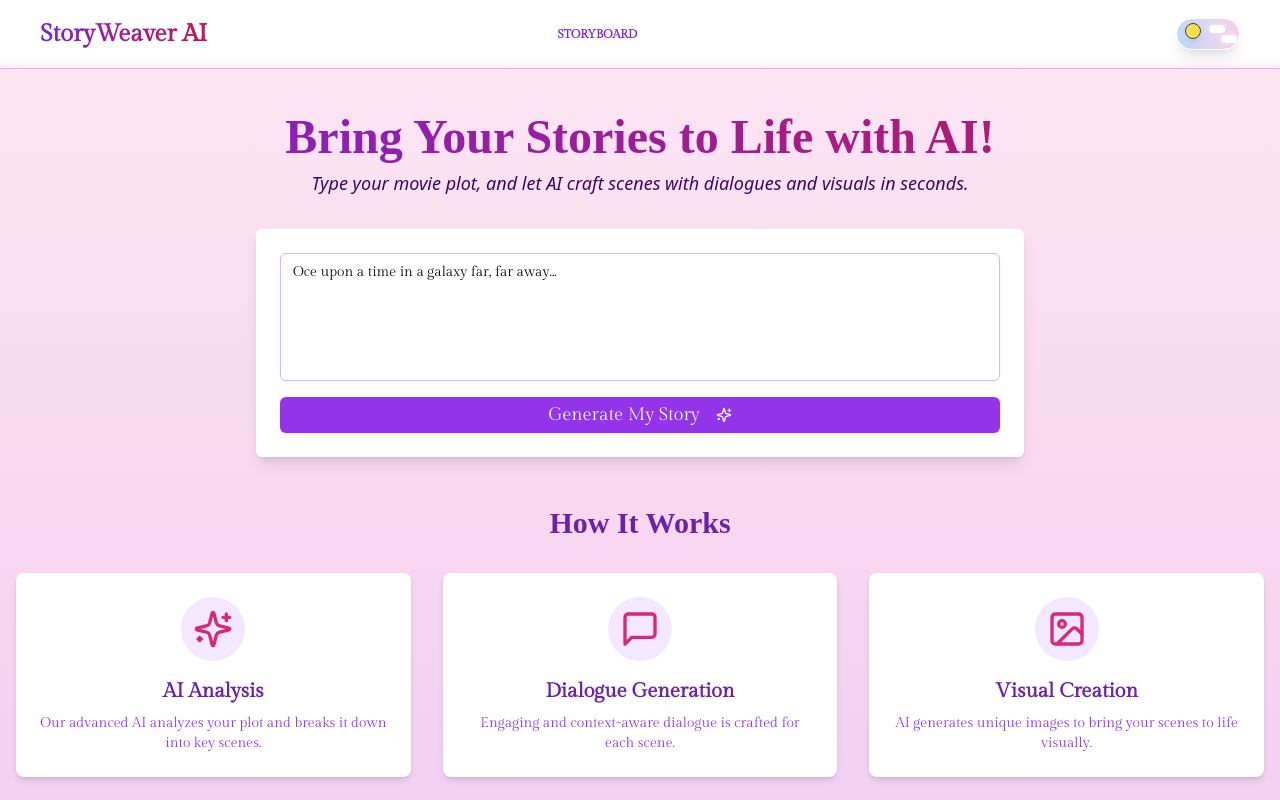
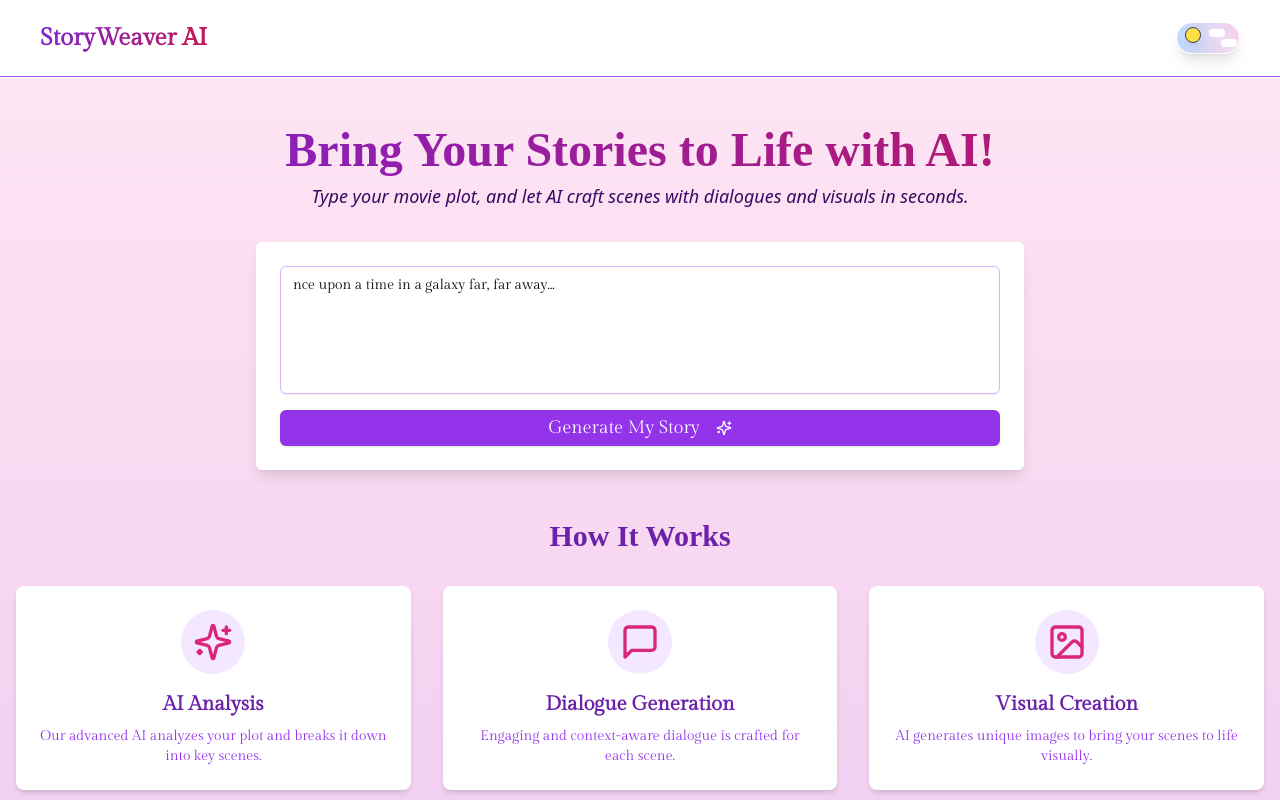
Before and after one commit to MihirJaiswal/StoryWeaver-AI, a Next.js app: page / in a window 1280 px wide. Shown: the top 800 px of the page. Built offline with nearby package versions, Linux system fonts and the light colour scheme.

Commit message:
some changes

```diff
--- a/src/app/page.tsx
+++ b/src/app/page.tsx
@@ -5,7 +5,7 @@ export default function Home() {
   return (
     <main className="bg-img1 dark:bg-img2">
       <HomeHeader/>
-      <div className="mt-[65px]">
+      <div className="mt-[59px] md:mt-[78px]">
       <Landing/>
       </div>
     </main>
--- a/src/components/HomeHeader.tsx
+++ b/src/components/HomeHeader.tsx
@@ -1,35 +1,50 @@
-import Image from 'next/image'
-import React from 'react'
-import HomeNav from './HomeNav'
-import HomeMobileNav from './HomeMobileNav'
-import { ModeToggle } from './ModeToggle'
+import Image from 'next/image';
+import React from 'react';
+import HomeNav from './HomeNav';
+import HomeMobileNav from './HomeMobileNav';
+import { ModeToggle } from './ModeToggle';
 
 const HomeHeader = () => {
   return (
-    <div className='fixed w-full top-0 z-50  backdrop-blur-sm border-b border-purple-300 lg:backdrop-blur-sm'>
-        <div className='flex justify-between items-center px-5 lg:px-7.5 xl:px-10'>
+    <div className='fixed w-full top-0 z-50 bg-mainb backdrop-blur-sm border-b border-purple-500 dark:border-purple-900 lg:backdrop-blur-sm bg-white dark:bg-gray-900'>
+      <div className='flex justify-between items-center px-5 lg:px-7.5 xl:px-10 py-3'>
+        {/* Logo & Title */}
         <a href="/" className='flex items-center w-[12rem] xl:mr-8'>
-            {/* <Image
+          {/* Uncomment the below Image element if you have a logo */}
+          {/* <Image
             alt='logo'
             src={logo}
             width={52}
             height={42}
             className='max-sm:size-10 m-2'
-            /> */}
-            <p className='text-transparent bg-clip-text bg-gradient-to-r from-purple-700 to-pink-700 font-bold text-2xl max-lg:hidden'>StoryWeaver <span className='text-pink-700'>AI</span></p>
+          /> */}
+           {/* Dark Mode Toggle */}
+        <div className='flex items-center md:hidden'>
+          <ModeToggle />
+        </div>
+          <p className='text-transparent bg-clip-text bg-gradient-to-r from-purple-700 to-pink-700 font-bold text-2xl transition-all duration-300 hover:text-pink-700 max-lg:hidden'>
+            StoryWeaver <span className='text-pink-700'>AI</span>
+          </p>
         </a>
-        <div>
-        <HomeNav/>
+
+
+        {/* Navigation - Desktop */}
+        <div className="hidden lg:flex space-x-8 items-center">
+          <HomeNav />
         </div>
-      <div className='flex-between gap-5'>
-         <HomeMobileNav/>
-      </div>
-      <div>
-        <ModeToggle/>
+
+        {/* Mobile Navigation */}
+        <div className='flex lg:hidden gap-5 items-center'>
+          <HomeMobileNav />
+        </div>
+
+       {/* Dark Mode Toggle */}
+       <div className='flex items-center hidden md:block'>
+          <ModeToggle />
+        </div>
       </div>
     </div>
-    </div>
-  )
-}
+  );
+};
 
-export default HomeHeader
+export default HomeHeader;
--- a/src/components/HomeNav.tsx
+++ b/src/components/HomeNav.tsx
@@ -1,6 +1,5 @@
-'use client'
-import React from 'react'
-import { useState } from 'react';
+'use client';
+import React, { useState } from 'react';
 import { usePathname } from 'next/navigation';
 import { navigation } from '../../constant';
 
@@ -15,9 +14,10 @@ function HomeNav() {
 
   return (
     <div>
+      {/* Desktop Navigation */}
       <nav
         className={`${
-            openNavigation ? "flex" : "hidden"
+          openNavigation ? 'flex' : 'hidden'
         } fixed top-[5rem] left-0 right-0 bottom-0 bg-black lg:static lg:flex lg:mx-auto lg:bg-transparent`}
       >
         <div className="relative z-2 flex flex-col items-center justify-center m-auto lg:flex-row">
@@ -26,12 +26,12 @@ function HomeNav() {
               key={item.label}
               href={item.route}
               onClick={handleClick}
-                className={`block relative font-code text-2xl uppercase text-n-1 transition-colors text-purple-700 hover:text-color-1 ${
-                  item.route === pathname ? "lg:hidden" : ""
-                } px-6 py-6 lg:-mr-0.25 lg:text-xs lg:font-semibold ${
+              className={`block relative font-code text-2xl uppercase text-n-1 transition-colors text-white hover:text-color-1 ${
+                item.route === pathname ? 'lg:hidden' : ''
+              } px-6 py-6 md:py-8 lg:py-4 lg:-mr-0.25 lg:text-xs lg:font-semibold ${
                 item.route === pathname
-                    ? "z-2 lg:text-n-1"
-                    : "lg:text-n-1/50"
+                  ? 'z-2 lg:text-n-1'
+                  : 'lg:text-n-1/50'
               } lg:leading-5 lg:hover:text-n-1 xl:px-12`}
             >
               {item.title}
@@ -39,8 +39,38 @@ function HomeNav() {
           ))}
         </div>
       </nav>
+
+      {/* Mobile Navigation Toggle (Hamburger Icon) */}
+      <div className="lg:hidden flex items-center justify-between p-4">
+        <button
+          onClick={() => setOpenNavigation(!openNavigation)}
+          className="text-white text-2xl"
+        >
+          {openNavigation ? 'Close' : 'Menu'}
+        </button>
       </div>
-  )
+
+      {/* Mobile Navigation (Dropdown) */}
+      <div
+        className={`${
+          openNavigation ? 'block' : 'hidden'
+        } fixed top-[5rem] left-0 right-0 bg-black text-white flex flex-col items-center py-8 space-y-6`}
+      >
+        {navigation.map((item) => (
+          <a
+            key={item.label}
+            href={item.route}
+            onClick={handleClick}
+            className={`block font-code text-xl uppercase transition-colors text-white hover:text-color-1 ${
+              item.route === pathname ? 'text-color-1' : ''
+            }`}
+          >
+            {item.title}
+          </a>
+        ))}
+      </div>
+    </div>
+  );
 }
 
-export default HomeNav
+export default HomeNav;
--- a/src/components/Landing.tsx
+++ b/src/components/Landing.tsx
@@ -1,14 +1,22 @@
-'use client'
-import { motion } from 'framer-motion'
-import { ArrowRight, Sparkles, MessageSquare, ImageIcon, Download, Share2 } from 'lucide-react'
-import { Button } from '@/components/ui/button'
-import { Textarea } from '@/components/ui/textarea'
-import Image from 'next/image'
-import { useState, useEffect } from 'react'
+"use client";
+import { motion } from "framer-motion";
+import { ArrowRight, Sparkles, MessageSquare, ImageIcon, Download, Share2 } from "lucide-react";
+import { Button } from "@/components/ui/button";
+import { Textarea } from "@/components/ui/textarea";
+import Image from "next/image";
+import { useState, useEffect } from "react";
 
 export default function Landing() {
-  const [plotInput, setPlotInput] = useState('')
+  const [plotInput, setPlotInput] = useState("");
+  const [hasMounted, setHasMounted] = useState(false); // Ensure the effect runs only after client mount
+
   useEffect(() => {
+    // Set the flag to true after the component has mounted on the client
+    setHasMounted(true);
+  }, []);
+
+  useEffect(() => {
+    if (hasMounted) {
       const defaultText = "Once upon a time in a galaxy far, far away...";
       let i = 0;
       const typingEffect = setInterval(() => {
@@ -19,10 +27,13 @@ useEffect(() => {
           clearInterval(typingEffect);
         }
       }, 100);
-  return () => clearInterval(typingEffect);
-}, []);
 
+      return () => clearInterval(typingEffect); // Clean up interval when component unmounts
+    }
+  }, [hasMounted]);
 
+  // If the component has not yet mounted on the client, return null to prevent any SSR mismatch
+  if (!hasMounted) return null;
 
   return (
     <div className="min-h-screen">
@@ -53,7 +64,10 @@ useEffect(() => {
                   placeholder="Once upon a time in a galaxy far, far away..."
                   className="mb-4 h-32 resize-none border-purple-300 focus:border-pink-500 focus:ring-pink-500 dark:bg-gray-950 dark:border-purple-600 dark:text-white dark:placeholder-gray-400"
                 />
-                <Button type="submit" className="w-full bg-purple-600 hover:bg-purple-700 text-white text-lg dark:bg-purple-700 dark:hover:bg-purple-800">
+                <Button
+                  type="submit"
+                  className="w-full bg-purple-600 hover:bg-purple-700 text-white text-lg dark:bg-purple-700 dark:hover:bg-purple-800"
+                >
                   Generate My Story
                   <Sparkles className="ml-2 h-4 w-4" />
                 </Button>
@@ -70,11 +84,9 @@ useEffect(() => {
         >
           <h2 className="text-3xl font-semibold text-center text-purple-800 dark:text-pink-200 mb-8 font-['Gilda']">How It Works</h2>
           <div className="grid grid-cols-1 md:grid-cols-3 gap-8">
-            {[
-              { icon: Sparkles, title: "AI Analysis", description: "Our advanced AI analyzes your plot and breaks it down into key scenes." },
+            {[{ icon: Sparkles, title: "AI Analysis", description: "Our advanced AI analyzes your plot and breaks it down into key scenes." },
               { icon: MessageSquare, title: "Dialogue Generation", description: "Engaging and context-aware dialogue is crafted for each scene." },
-              { icon: ImageIcon, title: "Visual Creation", description: "AI generates unique images to bring your scenes to life visually." }
-            ].map((item, index) => (
+              { icon: ImageIcon, title: "Visual Creation", description: "AI generates unique images to bring your scenes to life visually." }].map((item, index) => (
               <div key={index} className="bg-white dark:bg-gray-900 rounded-lg shadow-md p-6 text-center transform transition-all duration-300 hover:scale-105">
                 <div className="w-16 h-16 rounded-full flex items-center justify-center mx-auto mb-4 bg-purple-100 dark:bg-purple-900">
                   <item.icon className="h-10 w-10 text-pink-600 dark:text-pink-400" />
@@ -116,7 +128,7 @@ useEffect(() => {
                     height={200}
                     className="rounded-lg shadow-md w-full h-full object-cover border border-gray-400 dark:border-gray-600"
                     quality={100}
-                    loading='lazy'
+                    loading="lazy"
                   />
                 </div>
               </div>
@@ -132,12 +144,10 @@ useEffect(() => {
         >
           <h2 className="text-3xl font-semibold text-center text-purple-800 dark:text-pink-50 mb-8 font-['Gilda']">Key Features</h2>
           <div className="grid grid-cols-1 md:grid-cols-2 lg:grid-cols-4 gap-8">
-            {[
-              { icon: MessageSquare, title: "AI-generated dialogues", description: "Engaging and context-aware dialogue for each scene." },
+            {[{ icon: MessageSquare, title: "AI-generated dialogues", description: "Engaging and context-aware dialogue for each scene." },
               { icon: ImageIcon, title: "AI-generated visuals", description: "Unique images to bring your scenes to life." },
               { icon: Download, title: "Downloadable storyboards", description: "Save and export your generated stories." },
-              { icon: Share2, title: "Shareable content", description: "Easily share your creations with others." }
-            ].map((item, index) => (
+              { icon: Share2, title: "Shareable content", description: "Easily share your creations with others." }].map((item, index) => (
               <div key={index} className="bg-white dark:bg-gray-900 rounded-md shadow-md p-6 text-center transform transition-all duration-300 hover:scale-105">
                 <div className="w-16 h-16 rounded-full flex items-center justify-center mx-auto mb-4 bg-purple-100 dark:bg-purple-900">
                   <item.icon className="h-10 w-10 text-pink-600 dark:text-pink-400" />
@@ -152,10 +162,10 @@ useEffect(() => {
         <div className="text-center">
           <Button size="lg" className="bg-pink-600 border border-gray-700 hover:bg-purple-600 text-white text-md dark:bg-pink-700 dark:hover:bg-purple-700 dark:border-gray-600">
             Start Your Cinematic Journey
-            <ArrowRight className="ml-2 h-5 w-5" />
+            <ArrowRight className="ml-2 h-4 w-4" />
           </Button>
         </div>
       </main>
     </div>
-  )
+  );
 }
```
Also changed, not shown: src/app/layout.tsx (+10 -8 lines), src/components/HomeMobileNav.tsx (+14 -8 lines), src/components/ModeToggle.tsx (+15 -12 lines). Lines whose indentation alone changed are shown as unchanged.
